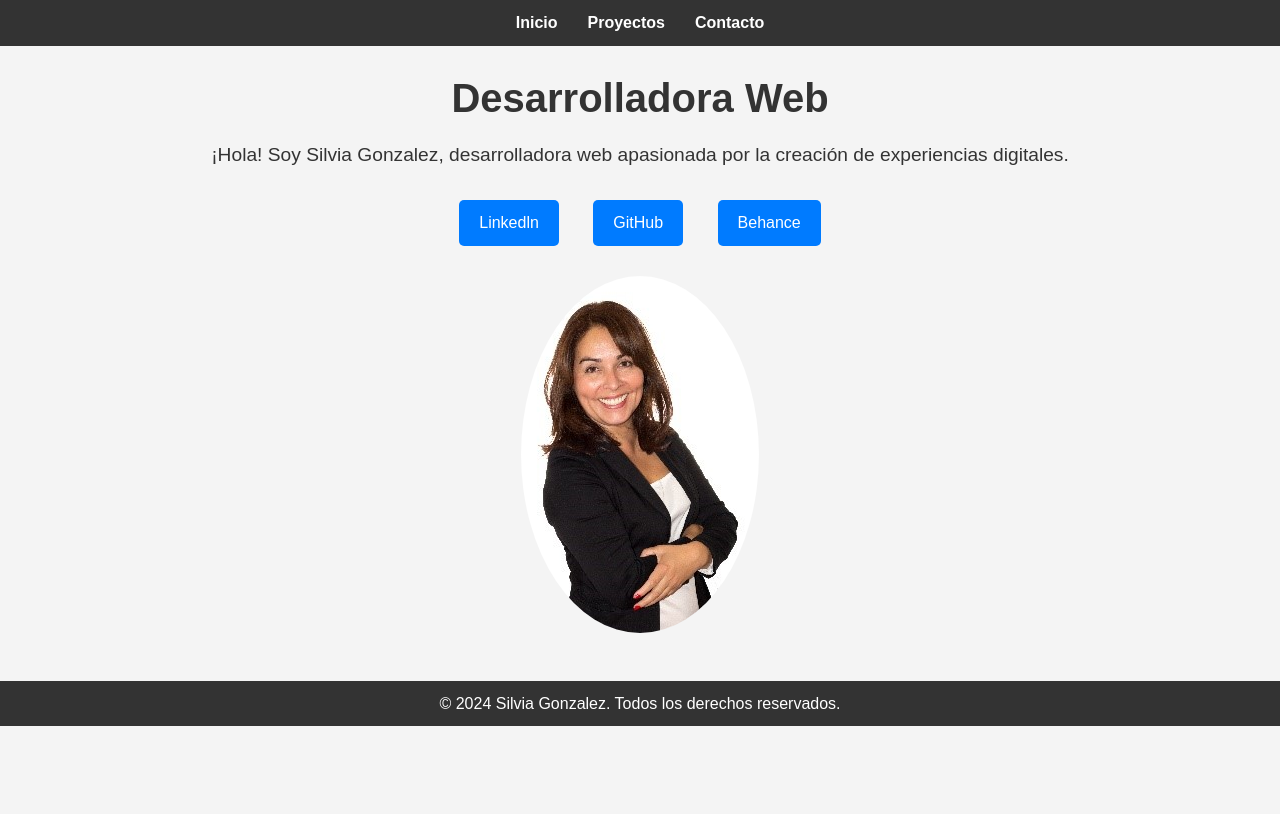
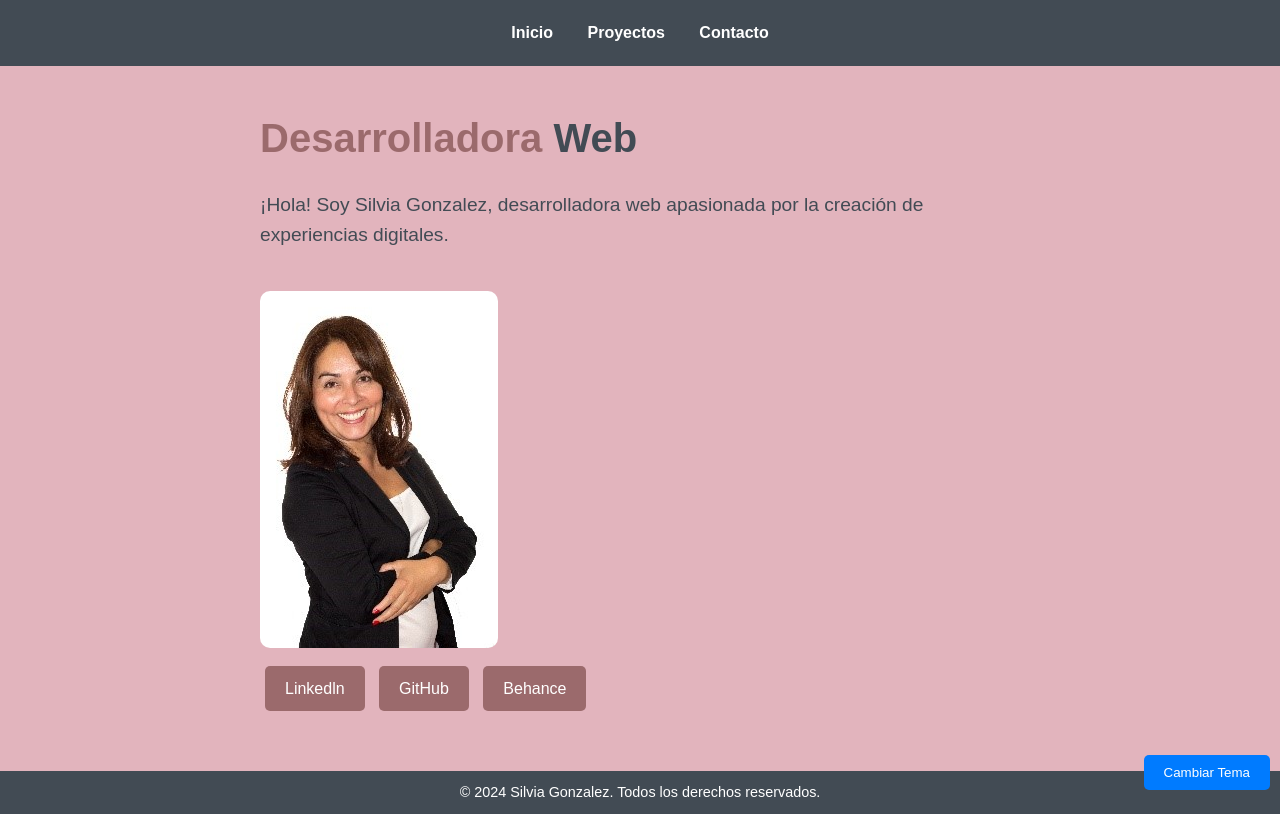
Before and after one commit to SILVIAGONZALEZ1/Curriculum-Vitae-Gonzalez-Silvia, a plain HTML site: page index.html in a window 1280 px wide. Drawn offline with Linux system fonts and the light colour scheme.

Commit message:
Se crean archivos proyectos.html , contacto.html, app.js , y se mejora el style.css

```diff
--- /dev/null
+++ b/app.js
@@ -0,0 +1,28 @@
+// Selección de elementos del DOM
+const botones = document.querySelectorAll('.botones a');
+const toggleThemeButton = document.createElement('button');
+
+// Función para mostrar un mensaje cuando se hace clic en un enlace
+botones.forEach(boton => {
+    boton.addEventListener('click', function(event) {
+        alert(`Abriendo ${boton.textContent}`);
+    });
+});
+
+// Función para alternar entre tema oscuro y claro
+function toggleTheme() {
+    document.body.classList.toggle('dark-theme');
+}
+
+// Crear y agregar el botón para cambiar de tema
+toggleThemeButton.textContent = 'Cambiar Tema';
+toggleThemeButton.classList.add('theme-button');
+document.body.appendChild(toggleThemeButton);
+
+// Evento para alternar el tema cuando se hace clic en el botón
+toggleThemeButton.addEventListener('click', toggleTheme);
+
+// Establecer el tema inicial según la preferencia del usuario
+if (window.matchMedia && window.matchMedia('(prefers-color-scheme: dark)').matches) {
+    document.body.classList.add('dark-theme');
+}
--- a/index.html
+++ b/index.html
@@ -13,9 +13,9 @@
     <header>
         <nav>
             <ul>
-                <li><a href="#">Inicio</a></li>
-                <li><a href="#">Proyectos</a></li>
-                <li><a href="#">Contacto</a></li>
+                <li><a href="index.html">Inicio</a></li>
+                <li><a href="proyectos.html">Proyectos</a></li>
+                <li><a href="contacto.html">Contacto</a></li>
             </ul>
         </nav>
     </header>
@@ -23,17 +23,19 @@
         <section>
             <h1>Desarrolladora <strong>Web</strong></h1>
             <p>¡Hola! Soy Silvia Gonzalez, desarrolladora web apasionada por la creación de experiencias digitales.</p>
+            <img src="img/foto1.jpg" alt="imagen mujer">
             <div class="botones">
                 <a href="www.linkedin.com/in/silvia-gonzalez-frontend" target="_blank" rel="noopener noreferrer">Linkedln</a>
                 <a href="https://github.com/SILVIAGONZALEZ1" target="_blank" rel="noopener noreferrer">GitHub</a>
                 <a href="https://www.behance.net/silviagonzalez29" target="_blank" rel="noopener noreferrer">Behance</a>
 
             </div>
-            <img src="img/foto1.jpg" alt="imagen mujer">
+
         </section>
     </main>
     <footer>
         <p>&copy; 2024 Silvia Gonzalez. Todos los derechos reservados.</p>
     </footer>
+    <script src="app.js"></script>
 </body>
 </html>
--- a/style.css
+++ b/style.css
@@ -1,48 +1,59 @@
-/* Reseteo básico de estilos */
+/* Reseteo básico para quitar márgenes y padding */
 * {
     margin: 0;
     padding: 0;
     box-sizing: border-box;
 }
 
+/* Estilos generales del body */
 body {
     font-family: 'Arial', sans-serif;
+    background-color: #E2B4BD; /* Fondo general */
+    color: #424B54; /* Color del texto principal */
     line-height: 1.6;
-    background-color: #f4f4f4;
-    color: #333;
 }
 
+/* Estilos del header */
 header {
-    background-color: #333;
-    color: #fff;
-    padding: 10px 0;
+    background-color: #424B54; /* Color del header */
+    padding: 20px;
     text-align: center;
 }
 
 header nav ul {
     list-style: none;
-    display: flex;
-    justify-content: center;
 }
 
 header nav ul li {
+    display: inline;
     margin: 0 15px;
 }
 
 header nav ul li a {
-    color: #fff;
+    color: #FFFFFF; /* Color de los enlaces del menú */
     text-decoration: none;
     font-weight: bold;
 }
 
+header nav ul li a:hover {
+    color: #E2B4BD; /* Color de los enlaces al pasar el mouse */
+}
+
+/* Estilos del main */
 main {
-    padding: 20px;
-    text-align: center;
+    padding: 40px 20px;
+    max-width: 800px;
+    margin: 0 auto;
 }
 
 main h1 {
+    color: #9B6A6C; /* Color del título principal */
+    margin-bottom: 20px;
     font-size: 2.5em;
-    margin-bottom: 10px;
+}
+
+main h1 strong {
+    color: #424B54; /* Resaltado del título */
 }
 
 main p {
@@ -50,35 +61,68 @@ main p {
     margin-bottom: 20px;
 }
 
-.botones a {
+main .botones a {
     display: inline-block;
-    margin: 10px 15px;
+    background-color: #9B6A6C; /* Color de los botones */
+    color: #FFFFFF;
     padding: 10px 20px;
-    color: #fff;
-    background-color: #007bff;
+    margin: 10px 5px;
+    text-decoration: none;
     border-radius: 5px;
-    text-decoration: none;
 }
 
-.botones a:hover {
-    background-color: #0056b3;
+main .botones a:hover {
+    background-color: #424B54; /* Color de los botones al pasar el mouse */
 }
 
-img {
+/* Estilo de la imagen */
+main img {
     max-width: 100%;
     height: auto;
-    border-radius: 50%;
+    border-radius: 10px;
     margin-top: 20px;
 }
 
+/* Estilos del footer */
 footer {
-    background-color: #333;
-    color: #fff;
+    background-color: #424B54; /* Color del footer */
+    color: #FFFFFF; /* Color del texto en el footer */
     text-align: center;
-    padding: 10px 0;
-    margin-top: 20px;
+    padding: 10px;
+    margin-top: 10px;
+    font-size: 0.9em;
 }
 
 footer p {
     margin: 0;
 }
+
+footer a {
+    color: #93A8AC; /* Color de los enlaces en el footer */
+    text-decoration: none;
+}
+
+footer a:hover {
+    color: #E2B4BD; /* Color de los enlaces en el footer al pasar el mouse */
+}
+
+.dark-theme {
+    background-color: #333;
+    color: #fff;
+}
+
+.theme-button {
+    position: fixed;
+    bottom: 10px;
+    right: 10px;
+    padding: 10px 20px;
+    background-color: #007bff;
+    color: #fff;
+    border: none;
+    border-radius: 5px;
+    cursor: pointer;
+}
+
+.theme-button:hover {
+    background-color: #0056b3;
+}
```
Also changed, not shown: contacto.html (added, +37 -0 lines), proyectos.html (added, +36 -0 lines).
